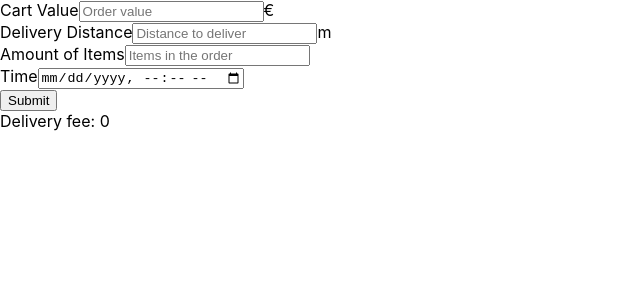
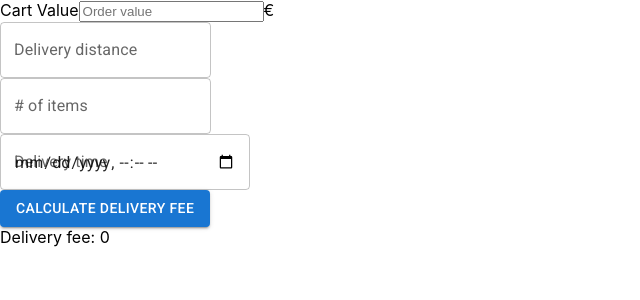
Before and after one commit to PJM178/wolt-intern-assignment, a React (Create React App) app: page / in a window 1280 px wide. Shown: the top 300 px of the page, without its empty margins (0-640 px from the left). Built offline with nearby package versions, Linux system fonts and the light colour scheme.

Commit message:
total delivery fee, start implementing mui

```diff
--- a/package.json
+++ b/package.json
@@ -3,7 +3,10 @@
   "version": "0.1.0",
   "private": true,
   "dependencies": {
+    "@emotion/react": "^11.10.5",
+    "@emotion/styled": "^11.10.5",
     "@hookform/resolvers": "^2.9.10",
+    "@mui/material": "^5.11.5",
     "@testing-library/jest-dom": "^5.16.5",
     "@testing-library/react": "^13.4.0",
     "@testing-library/user-event": "^13.5.0",
--- a/public/index.html
+++ b/public/index.html
@@ -2,7 +2,10 @@
 <html lang="en">
   <head>
     <meta charset="utf-8" />
-    <link rel="icon" href="%PUBLIC_URL%/favicon.ico" />
+    <link
+      rel="stylesheet"
+      href="https://fonts.googleapis.com/css?family=Roboto:300,400,500,700&display=swap"
+    />
     <meta name="viewport" content="width=device-width, initial-scale=1" />
     <meta name="theme-color" content="#000000" />
     <meta
--- a/src/Types.ts
+++ b/src/Types.ts
@@ -2,5 +2,5 @@ export interface DeliveryFeeValues {
   cartValue: number
   deliveryDistance: number
   items: number
-  orderTime: string
+  orderTime: Date
 }
--- a/src/components/DeliveryFeeCalculator.tsx
+++ b/src/components/DeliveryFeeCalculator.tsx
@@ -2,6 +2,7 @@ import { useForm } from 'react-hook-form';
 import { useState, useEffect } from 'react';
 import { yupResolver } from '@hookform/resolvers/yup';
 import * as yup from 'yup';
+import { Button, TextField } from '@mui/material';
 
 import { DeliveryFeeValues } from '../Types';
 
@@ -17,6 +18,8 @@ const DeliveryFeeCalculator = () => {
   const bulkFee = 1.2;
   const maxDeliveryFee = 15;
   const freeDeliveryValue = 100;
+  const rushHour = { day: 5, hour: [15, 16, 17, 18, 19] };
+  const rushHourFee = 1.2;
 
   // Validation schema for the form
   const validationSchema = yup.object().shape({
@@ -66,8 +69,10 @@ const DeliveryFeeCalculator = () => {
       .typeError('Value must be a number')
       .required('Amount of items in cart is required'),
     orderTime: yup
-      .string()
-      .required('Time of order is required'),
+      .date()
+      .min(new Date(), 'Please input upcoming date')
+      .typeError('Time and date of order is required')
+      .required('Time and date of order is required'),
   });
 
   // React Hook Form components
@@ -120,19 +125,35 @@ const DeliveryFeeCalculator = () => {
     }
   };
 
-  // Total delivery fee - TBD fee multiplier based on order time
-  const totalDeliveryFee = (fieldValues: DeliveryFeeValues) => {
-    const fee = smallOrderSurcharge(fieldValues.cartValue) + deliveryDistanceFee(fieldValues.deliveryDistance) + itemNumberSurcharge(fieldValues.items);
+  const orderTime = (time: Date) => {
+    const dateTime = new Date(time);
+    return { day: dateTime.getDay(), hour: dateTime.getHours() };
+  };
+
+  // Final delivery fee before potential rush hour multiplier
+  const deliveryFeeHelper = (deliveryFee: number, fieldValues: DeliveryFeeValues) => {
     if (fieldValues.cartValue >= freeDeliveryValue) {
       return 0;
-    } else if (fee < maxDeliveryFee) {
-      return fee;
+    } else if (deliveryFee < maxDeliveryFee) {
+      return deliveryFee;
     } else {
       return maxDeliveryFee;
     }
   };
 
+  // Total delivery fee
+  const totalDeliveryFee = (fieldValues: DeliveryFeeValues) => {
+    const time = orderTime(fieldValues.orderTime);
+    const fee = smallOrderSurcharge(fieldValues.cartValue) + deliveryDistanceFee(fieldValues.deliveryDistance) + itemNumberSurcharge(fieldValues.items);
+    if (time.day === rushHour.day && rushHour.hour.includes(time.hour)) {
+      return deliveryFeeHelper(fee, fieldValues) * rushHourFee;
+    } else {
+      return deliveryFeeHelper(fee, fieldValues);
+    }
+  };
+
   console.log(totalDeliveryFee(fieldValues));
+  console.log(orderTime(fieldValues.orderTime));
 
   useEffect(() => {
     if (isSubmitSuccessful) {
@@ -154,22 +175,26 @@ const DeliveryFeeCalculator = () => {
             : null}
         </div>
         <div className="delivery-fee-form-field">
-          <label>Delivery Distance</label>
-          <input {...register('deliveryDistance', { required: true })} type="text" placeholder="Distance to deliver" /><span>m</span>
+          {/* <label>Delivery Distance</label> */}
+          <TextField label="Delivery distance" variant="outlined" {...register('deliveryDistance', { required: true })} type="text"></TextField>
+          {/* <input {...register('deliveryDistance', { required: true })} type="text" placeholder="Distance to deliver" /><span>m</span> */}
           {errors.deliveryDistance && <div style={{ color: 'red' }}><span>{errors.deliveryDistance?.message}</span></div>}
         </div>
         <div className="delivery-fee-form-field">
-          <label>Amount of Items</label>
-          <input {...register('items', { required: true })} type="text" placeholder="Items in the order" />
+          {/* <label>Amount of Items</label> */}
+          <TextField label="# of items" variant="outlined" {...register('items', { required: true })} type="text"></TextField>
+          {/* <input {...register('items', { required: true })} type="text" placeholder="Items in the order" /> */}
           {errors.items && <div><span>{errors.items?.message}</span></div>}
         </div>
         <div className="delivery-fee-form-field">
-          <label>Time</label>
-          <input {...register('orderTime', { required: true })} type="datetime-local" />
+          {/* <label>Time</label> */}
+          <TextField label="Delivery time" variant="outlined" {...register('orderTime', { required: true })} type="datetime-local"></TextField>
+          {/* <input {...register('orderTime', { required: true })} type="datetime-local" /> */}
           {errors.orderTime && <div><span>{errors.orderTime?.message}</span></div>}
         </div>
         <div className="delivery-fee-form-submit">
-          <input type="submit" />
+          <Button type="submit" variant="contained">Calculate delivery fee</Button>
+          {/* <input type="submit" value="Calculate delivery fee" /> */}
         </div>
       </form>
       <div>Delivery fee: {deliveryFee}</div>
```
Also changed, not shown: 1 other file (tests, documents, lock files or other folders).
